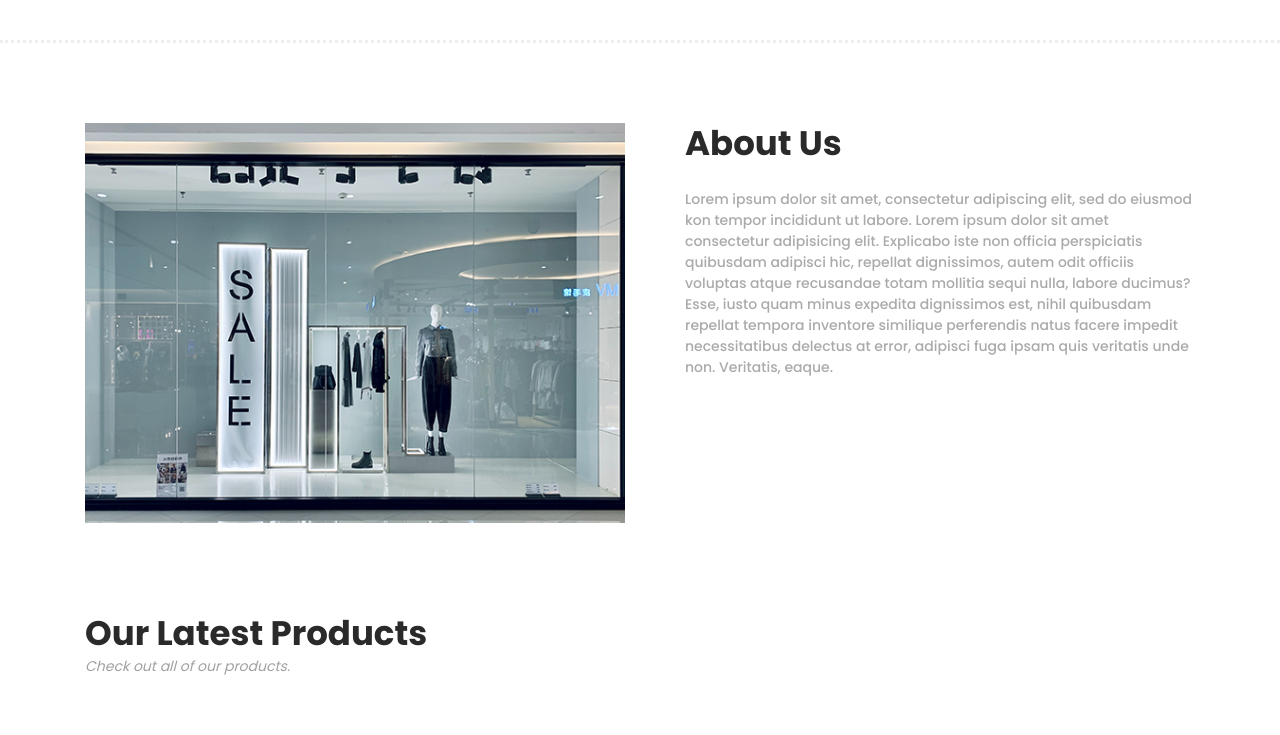
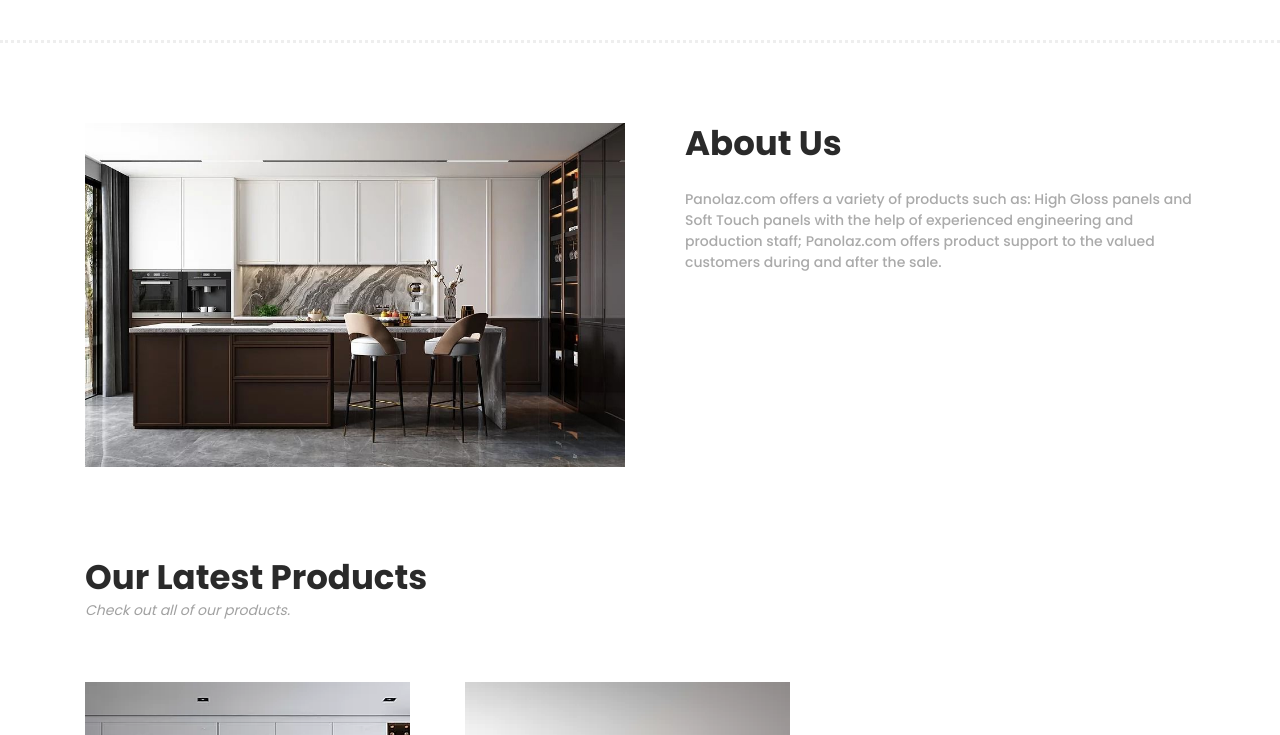
Before and after one commit to aykhanhajiyev/Panolazcom, a plain HTML site: page index.html in a window 1280 px wide. Shown: the part 1160-1895 px from the top of the page. Drawn offline with Linux system fonts and the light colour scheme.

Commit message:
latest touching

```diff
--- a/index.html
+++ b/index.html
@@ -95,7 +95,7 @@
                             in your home, to TV units, from the kitchen, to the bathroom, special products for every
                             place, from the library in your home and offers solutions with colors.</span>
                         <div class="main-border-button">
-                            <a href="products.html">Discover More</a>
+                            <a href="products.html">Go to Catalog</a>
                         </div>
                     </div>
                 </div>
@@ -139,20 +139,16 @@
                 <div class="row">
                     <div class="col-lg-6">
                         <div class="left-image">
-                            <img src="assets/images/about-left-image.jpg" alt="">
+                            <img src="assets/images/aboutus.jpg" alt="">
                         </div>
                     </div>
                     <div class="col-lg-6">
                         <div class="right-content">
                             <h4>About Us </h4>
-                            <span>Lorem ipsum dolor sit amet, consectetur adipiscing elit, sed do eiusmod kon tempor
-                                incididunt ut labore. Lorem ipsum dolor sit amet consectetur adipisicing elit. Explicabo
-                                iste non officia perspiciatis quibusdam adipisci hic, repellat dignissimos, autem odit
-                                officiis voluptas atque recusandae totam mollitia sequi nulla, labore ducimus?
-                                Esse, iusto quam minus expedita dignissimos est, nihil quibusdam repellat tempora
-                                inventore similique perferendis natus facere impedit necessitatibus delectus at error,
-                                adipisci fuga ipsam quis veritatis unde non. Veritatis, eaque.</span>
-
+                            <span>Panolaz.com offers a variety of products such as:
+                                High Gloss panels and Soft Touch panels with the help of experienced engineering and production
+                                staff; Panolaz.com offers product support to the valued customers during and after the
+                                sale.</span>
                         </div>
                     </div>
                 </div>
@@ -255,7 +251,7 @@
                 <div class="col-lg-6">
                     <div class="first-item">
                         <div class="logo">
-                            <img src="assets/images/white-logo (1).png" alt="hexashop ecommerce templatemo">
+                            <img src="assets/images/LogoWhite.svg" alt="" style="width:50%">
                         </div>
                         <ul>
                             <li><a href="#">NJ-9040 Pennsauken Highway, Pennsauken, NJ 08110</a></li>
@@ -267,8 +263,8 @@
                 <div class="col-lg-6">
                     <h4>CATALOG</h4>
                     <ul>
-                        <li><a href="#">HIGH GLOSS PANEL</a></li>
-                        <li><a href="#">SOFT TOUCH PANEL</a></li>
+                        <li><a href="highcrosspanel.html">HIGH GLOSS PANEL</a></li>
+                        <li><a href="softtouchpanel.html">SOFT TOUCH PANEL</a></li>
                     </ul>
                 </div>
                 <div class="col-lg-12">
```
Also changed, not shown: contact.html (+0 -6 lines), highcrosspanel.html (+4 -4 lines), products.html (+2 -2 lines), softtouchpanel.html (+5 -5 lines), assets/images/LogoWhite.svg (added), assets/images/aboutus.jpg (added), assets/images/logo.png (deleted), assets/images/white-logo (1).png (deleted), assets/images/white-logo.png (deleted).
